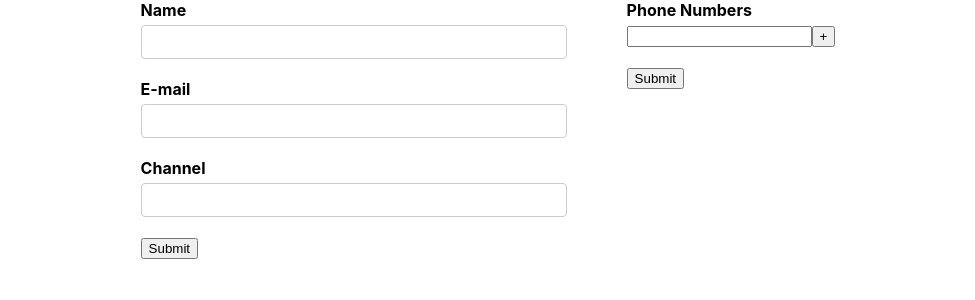
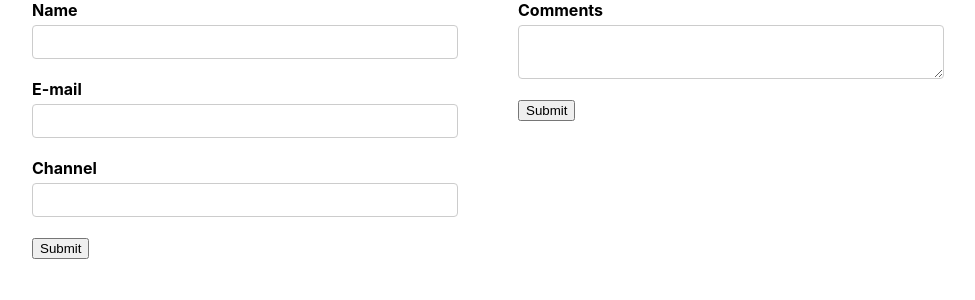
Before and after one commit to Er-RP/react-tutorials, a React (Create React App) app: page / in a window 1280 px wide. Shown: the top 300 px of the page, without its empty margins (152-1127 px from the left). Built offline with nearby package versions, Linux system fonts and the light colour scheme.

Commit message:
field level validation added

```diff
--- a/src/components/NewYoutubeForm.js
+++ b/src/components/NewYoutubeForm.js
@@ -31,6 +31,14 @@ const validationSchema = Yup.object({
   address: Yup.string().required("Address Required Y"),
 });
 
+const validateComments = (value) => {
+  let error;
+  if (!value) {
+    error = "Comments Required";
+  }
+  return error;
+};
+
 const NewYoutubeForm = () => {
   //   console.log("Visited Fields:", formik.touched);
   return (
@@ -38,6 +46,8 @@ const NewYoutubeForm = () => {
       initialValues={initialValues}
       onSubmit={onSubmit}
       // validationSchema={validationSchema}
+      // validateOnBlur={false}  //To avoid validation on any form field blur
+      // validateOnChange={false} //To avoid validation onChange
     >
       <Form>
         {/* <div className="form-control">
@@ -56,14 +66,20 @@ const NewYoutubeForm = () => {
           <label htmlFor="channel">Channel</label>
           <Field type="text" id="channel" name="channel" />
           <ErrorMessage name="channel" component={StyledError} />
-        </div>
+        </div> */}
 
         <div className="form-control">
           <label htmlFor="comments">Comments</label>
-          <Field as="textarea" id="comments" name="comments" />
+          <Field
+            as="textarea"
+            id="comments"
+            name="comments"
+            validate={validateComments}
+          />
+          <ErrorMessage name="comments" component={StyledError} />
         </div>
 
-        <div className="form-control">
+        {/* <div className="form-control">
           <label htmlFor="address">Address</label>
           <Field name="address">
             {(props) => {
@@ -96,7 +112,7 @@ const NewYoutubeForm = () => {
           <label htmlFor="secondary-mobile">Secondary Mobile</label>
           <Field type="text" id="secondary-mobile" name="phoneNumbers[1]" />
         </div> */}
-        <div className="form-control">
+        {/* <div className="form-control">
           <label htmlFor="phNumbers">Phone Numbers</label>
           <FieldArray id="phNumbers" name="phNumbers">
             {(fieldArrayProps) => {
@@ -123,7 +139,7 @@ const NewYoutubeForm = () => {
               );
             }}
           </FieldArray>
-        </div>
+        </div> */}
         <button type="submit">Submit</button>
       </Form>
     </Formik>
```
